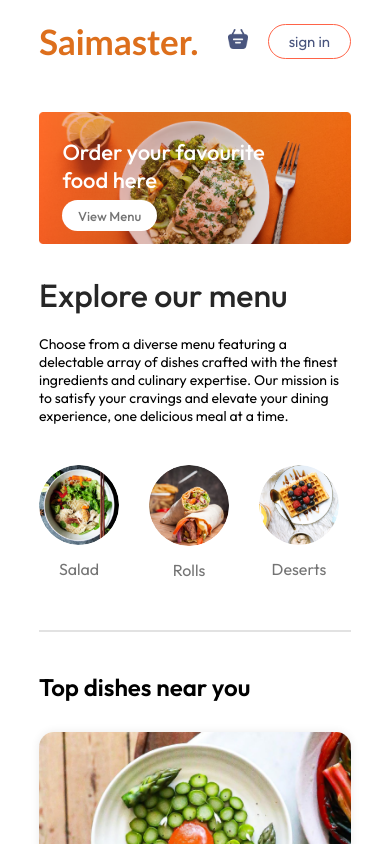
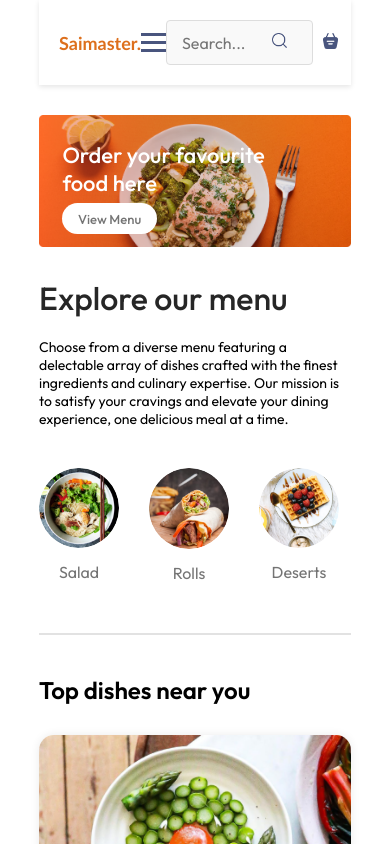
Before and after one commit to bhanualuka/react-food-delivery, a React (Create React App) app: page / in a window 390 px wide. Shown: the top 844 px of the page. Built offline with nearby package versions, Linux system fonts and the light colour scheme.

Commit message:
SearchBar-added

```diff
--- a/src/components/Navbar/Navbar.css
+++ b/src/components/Navbar/Navbar.css
@@ -1,43 +1,32 @@
 .navbar {
-  padding: 20px 0px;
+  padding: 20px 0;
   display: flex;
   justify-content: space-between;
   align-items: center;
+  background-color: #fff;
+  box-shadow: 0 2px 5px rgba(0, 0, 0, 0.1);
 }
+
 .navbar .logo {
   font-size: 35px;
-  /* width: 150px; */
   color: rgb(221, 111, 28);
-  font-family: "Trebuchet MS", "Lucida Sans Unicode", "Lucida Grande",
-    "Lucida Sans", Arial, sans-serif;
+  font-family: "Trebuchet MS", Arial, sans-serif;
+  margin-left: 20px; /* Add margin to logo */
 }
 
+/* Navbar Menu Links */
 .navbar-menu {
   display: flex;
   list-style: none;
-  gap: 20px;
+  gap: 30px; /* Add space between the links */
   color: #49557e;
   font-size: 18px;
 }
-.navbar-right {
-  display: flex;
-  align-items: center;
-  gap: 40px;
-}
 
-.navbar button {
-  background: transparent;
-  font-size: 16px;
+.navbar-menu a {
+  text-decoration: none;
   color: #49557e;
-  border: 1px solid tomato;
-  padding: 10px 30px;
-  border-radius: 50px;
-  cursor: pointer;
-  transition: 0.3s;
-}
-
-.navbar button:hover {
-  background-color: #fff4f2;
+  padding: 0 10px; /* Add some padding around the links */
 }
 
 .navbar .active {
@@ -45,7 +34,34 @@
   border-bottom: 2px solid #49557e;
 }
 
-.navbar li {
+.navbar-right {
+  display: flex;
+  align-items: center;
+  gap: 40px;
+  margin-right: 20px; /* Add margin to right section */
+}
+
+/* Search Input */
+.navbar-search {
+  display: flex;
+  align-items: center;
+  border: 1px solid #ddd;
+  border-radius: 4px;
+  padding: 5px 10px;
+  background-color: #f9f9f9;
+}
+
+.navbar-search input {
+  border: none;
+  outline: none;
+  padding: 5px;
+  font-size: 16px;
+  background-color: transparent;
+}
+
+.navbar-search button {
+  background-color: transparent;
+  border: none;
   cursor: pointer;
 }
 
@@ -58,57 +74,125 @@
   min-width: 10px;
   min-height: 10px;
   background-color: tomato;
-  border-radius: 5px;
+  border-radius: 50%;
   top: -8px;
   right: -8px;
 }
 
-@media (max-width: 1050px) {
-  .navbar h1 {
-    /* font-size: 50px; */
-    font-size: 20px;
-  }
+/* Hamburger Menu */
+.hamburger {
+  display: none;
+  flex-direction: column;
+  cursor: pointer;
+  gap: 5px;
+}
+
+.hamburger .line {
+  width: 25px;
+  height: 3px;
+  background-color: #49557e;
+  transition: 0.3s ease;
+}
+
+/* Hamburger Open State */
+.hamburger.open .line:nth-child(1) {
+  transform: rotate(45deg) translateY(8px);
+}
+
+.hamburger.open .line:nth-child(2) {
+  opacity: 0;
+}
+
+.hamburger.open .line:nth-child(3) {
+  transform: rotate(-45deg) translateY(-8px);
+}
+
+/* Mobile Menu Open */
+.navbar-menu.open {
+  display: flex;
+  flex-direction: column;
+  position: absolute;
+  top: 60px;
+  left: 0;
+  right: 0;
+  background-color: white;
+  z-index: 1;
+}
+
+/* Mobile Menu Links */
+.navbar-menu a {
+  padding: 10px;
+  text-align: center;
+  border-bottom: 1px solid #eee;
+  color: #49557e;
+}
+
+/* Media Queries */
+@media (max-width: 900px) {
   .navbar-menu {
-    gap: 20px;
-    font-size: 17px;
-  }
-  .navbar-right {
-    gap: 30px;
+    display: none; /* Hidden by default */
+    position: absolute;
+    left: 0;
+    right: 0;
+    background-color: #fff;
+    top: 70px;
+    flex-direction: column;
   }
 
-  .navbar-right img {
-    width: 22px;
+  .hamburger {
+    display: flex; /* Display hamburger in smaller screens */
   }
 
-  .navbar-right button {
-    padding: 8px 25px;
-  }
-}
-
-@media (max-width: 900px) {
-  .navbar h1 {
-    font-size: 10px;
-  }
-  .navbar-menu {
-    gap: 15px;
-    font-size: 16px;
-  }
   .navbar-right {
     gap: 20px;
+  }
+
+  .navbar-search input {
+    width: 120px;
   }
 
   .navbar-right img {
     width: 20px;
   }
+}
+
+@media (max-width: 600px) {
+  .navbar .logo {
+    font-size: 20px;
+  }
+
+  .navbar-right {
+    gap: 15px;
+  }
+
+  .navbar-search input {
+    width: 100px;
+  }
+
+  .navbar-right img {
+    width: 18px;
+  }
 
   .navbar-right button {
-    padding: 7px 20px;
-    font-size: 15px;
+    padding: 7px 15px;
+    font-size: 14px;
   }
 }
 
-@media (max-width: 750px) {
-  .navbar-menu {
-    display: none;
+@media (max-width: 450px) {
+  .navbar .logo {
+    font-size: 18px;
+  }
+
+  .navbar-right {
+    gap: 10px;
+  }
+
+  .navbar-search input {
+    width: 80px;
+  }
+
+  .navbar-right img {
+    width: 15px;
   }
 }
--- a/src/components/Navbar/Navbar.jsx
+++ b/src/components/Navbar/Navbar.jsx
@@ -4,56 +4,99 @@ import { assets } from "../../assets/assets";
 import { Link } from "react-router-dom";
 import { StoreContext } from "../../context/StoreContext";
 
-const Navbar = ({ setShowLogin }) => {
+const Navbar = () => {
   const [menu, setMenu] = useState("home");
+  const [isMenuOpen, setIsMenuOpen] = useState(false); // State for hamburger menu
+  const [searchQuery, setSearchQuery] = useState(""); // State for search input
 
   const { getTotalCartAmount } = useContext(StoreContext);
 
+  const handleSearchChange = (e) => {
+    setSearchQuery(e.target.value);
+  };
 
   return (
     <>
       <div className="navbar">
-        <h1 className="logo">Saimaster.</h1>
-        {/* <img src={assets.logo} alt=""  className="logo"/> */}
-        <ul className="navbar-menu">
+        <Link to="/">
+          <h1 className="logo">Saimaster.</h1>
+        </Link>
+
+        {/* Hamburger Menu Icon */}
+        <div
+          className={`hamburger ${isMenuOpen ? "open" : ""}`}
+          onClick={() => setIsMenuOpen(!isMenuOpen)}
+        >
+          <div className="line"></div>
+          <div className="line"></div>
+          <div className="line"></div>
+        </div>
+
+        {/* Menu Links */}
+        <ul className={`navbar-menu ${isMenuOpen ? "open" : ""}`}>
           <Link
             to="/"
-            onClick={() => setMenu("home")}
+            onClick={() => {
+              setMenu("home");
+              setIsMenuOpen(false);
+            }}
             className={menu === "home" ? "active" : ""}
           >
             home
           </Link>
           <a
             href="#explore-menu"
-            onClick={() => setMenu("menu")}
+            onClick={() => {
+              setMenu("menu");
+              setIsMenuOpen(false);
+            }}
             className={menu === "menu" ? "active" : ""}
           >
             menu
           </a>
           <a
             href="#app-download"
-            onClick={() => setMenu("mobile-app")}
+            onClick={() => {
+              setMenu("mobile-app");
+              setIsMenuOpen(false);
+            }}
             className={menu === "mobile-app" ? "active" : ""}
           >
             mobile-app
           </a>
           <a
             href="#footer"
-            onClick={() => setMenu("contact-us")}
+            onClick={() => {
+              setMenu("contact-us");
+              setIsMenuOpen(false);
+            }}
             className={menu === "contact-us" ? "active" : ""}
           >
             contact-us
           </a>
         </ul>
+
         <div className="navbar-right">
-          {/* <img src={assets.search_icon} alt="" /> */}
+          {/* Search Input */}
+          <div className="navbar-search">
+            <input
+              type="text"
+              placeholder="Search..."
+              value={searchQuery}
+              onChange={handleSearchChange}
+            />
+            <button type="button">
+              <img src={assets.search_icon} alt="Search" />
+            </button>
+          </div>
+
+          {/* Cart Icon */}
           <div className="navbar-search-icon">
             <Link to="/cart">
-              <img src={assets.basket_icon} alt="" />{" "}
+              <img src={assets.basket_icon} alt="" />
             </Link>
             <div className={getTotalCartAmount() === 0 ? "" : "dot"}></div>
           </div>
-          <button onClick={() => setShowLogin(true)}>sign in</button>
         </div>
       </div>
     </>
```
Also changed, not shown: src/components/FoodDetails/FoodDetail.jsx (added), src/components/FoodDetails/FoodDetails.css (added).
